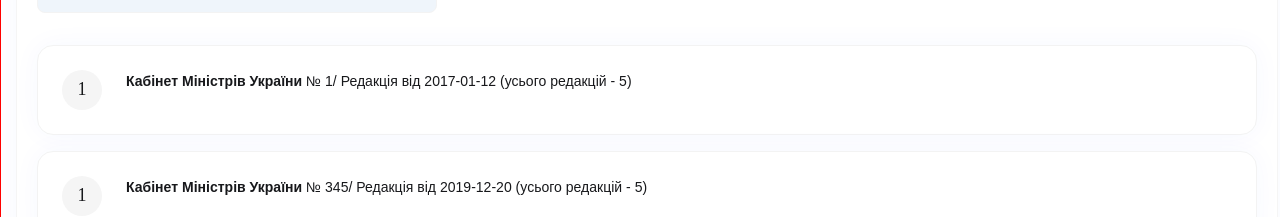
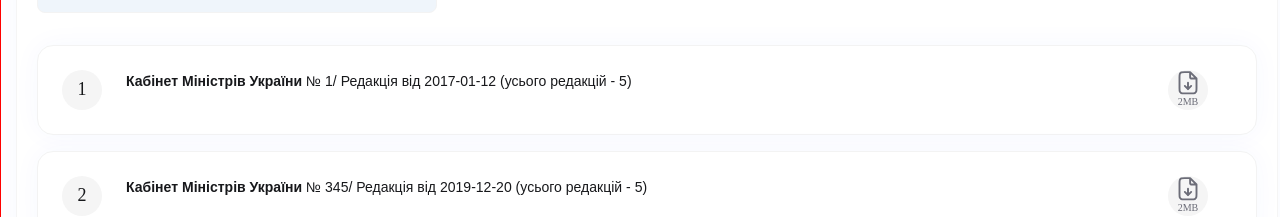
Before and after one commit to sonyaaat/localLaw, a Next.js app: page /search in a window 1280 px wide. Shown: the part 735-952 px from the top of the page. Built offline with nearby package versions, Linux system fonts and the light colour scheme.

Commit message:
Edited styles and search component

```diff
--- a/app/globals.css
+++ b/app/globals.css
@@ -12,6 +12,8 @@
   --brand-primary-dark: #5C8689;
   --background-senary: #F5F8FE;
   --additional-blue-light: #EFF5FB;
+  --brand-primary-light-max: #DAECED;
+  --text-secondary: #6C6D78;
 }
 * {
   box-sizing: border-box;
--- a/components/Item/Item.module.css
+++ b/components/Item/Item.module.css
@@ -18,7 +18,8 @@ max-width: 1224px;
     font-style: normal;
     font-weight: 400;
     line-height: 150%;
-
+display: flex;
+flex-direction: column;
     width: 40px;
 height: 40px;
 border-radius: 50%;
@@ -63,13 +64,49 @@ font-weight: 600;
     height: 20px;
 
 }
+.downloadGrey{
+    stroke: var(--text-secondary);
+/* fill: white; */
+}
+.download:hover,.download:focus .downloadGrey{
+    stroke:var(--brand-primary-dark);
+    fill:var(--brand-primary-dark);
+}
 .download{
     margin-left: auto;
     cursor: pointer;
 }
 .download:hover,.download:focus .downloadSvg{
-    fill:var(--brand-primary-dark)
+
+    stroke:var(--brand-primary-dark);
 }
-.highlight{
-    color: red;
+
+
+
+.activeText{
+    color: var(--brand-primary-dark);
+font-size: 16px;
+font-style: normal;
+font-weight: 600;
+line-height: 22px;
+letter-spacing: 0.048px;
+text-decoration-line: underline;
+background-color: var(--brand-primary-light-max);
+
 }
+.fileSize{
+    color: var(--text-secondary);
+font-size: 10px;
+font-style: normal;
+font-weight: 400;
+line-height:  145% ;
+letter-spacing: 0.02px;
+}
+
+.circle:hover .fileSize,.circle:focus.fileSize{
+    color:var(--brand-primary-dark)
+ }
+ .circle:hover .downloadGrey,
+.circle:focus .downloadGrey {
+  stroke: var(--brand-primary-dark) /* Color on hover and focus */
+}
--- a/components/MainPage/MainPage.module.css
+++ b/components/MainPage/MainPage.module.css
@@ -44,12 +44,12 @@
 
 }
 .mainWrapperBorder{
-  padding: 44px 20px;
+  padding: 44px 20px 0px 20px;
     border-radius: 16px;
 border: 1px solid #F5F5F5;
 background: var(--background-octonary, #FFF);
 box-shadow: 0px 0px 25px 0px rgba(43, 89, 255, 0.04);
-
+margin-bottom: 162px;
 }
 .borderWrapper{
   border-radius: 16px;
--- a/components/SearchItem/SearchItem.js
+++ b/components/SearchItem/SearchItem.js
@@ -1,13 +1,13 @@
 import css from "../Item/Item.module.css";
 import React from "react";
-export default function SearchItem({ data ,searchText,searchField}) {
-  function getHighlightedText(text, higlight=searchText) {
+export default function SearchItem({ data, searchText, searchField,pageNumber ,index}) {
+  function getHighlightedText(text, higlight = searchText) {
     // Split text on higlight term, include term itself into parts, ignore case
     var parts = text.split(new RegExp(`(${higlight})`, "gi"));
     return parts.map((part, index) => (
       <React.Fragment key={index}>
         {part.toLowerCase() === higlight.toLowerCase() ? (
-          <b style={{ backgroundColor: "#e8bb49" }}>{part}</b>
+          <b className={css.activeText}>{part}</b>
         ) : (
           part
         )}
@@ -17,11 +17,17 @@ export default function SearchItem({ data ,searchText,searchField}) {
   return (
     <li>
       <a className={css.item} href="#">
-        <div className={css.circle}> 1</div>
+        <div className={css.circle}> {index+(pageNumber*10)}</div>
         <div className={css.wrapper}>
-            {(searchField==="inName" ||searchField==="all" )&&  <h3 className={css.title}>{getHighlightedText(data.name)}</h3>}
-            { searchField==="inText" && <h3 className={css.title}>{data.name}</h3>}
-            { (searchField==="inText" ||searchField==="all") && <p className={css.title}>{getHighlightedText(data.text)}</p>}
+          {(searchField === "inName" || searchField === "all") && (
+            <h3 className={css.title}>{getHighlightedText(data.name)}</h3>
+          )}
+          {searchField === "inText" && (
+            <h3 className={css.title}>{data.name}</h3>
+          )}
+          {(searchField === "inText" || searchField === "all") && (
+            <p className={css.title}>{getHighlightedText(data.text)}</p>
+          )}
 
           <p className={css.text}>
             <span className={css.textBold}>{data.publisher}</span> №{" "}
@@ -29,6 +35,13 @@ export default function SearchItem({ data ,searchText,searchField}) {
             {data.revisionNumber ? data.revisionNumber : 1})
           </p>
         </div>
+
+        <div className={`${css.circle} ${css.download}`}>
+          <svg className={`${css.downloadGrey}`}>
+            <use href={`/sprite.svg#icon-file-download`}></use>
+          </svg>
+          <span className={css.fileSize}>2MB</span>
+        </div>
       </a>
     </li>
   );
--- a/components/SearchList/SearchList.js
+++ b/components/SearchList/SearchList.js
@@ -1,20 +1,25 @@
+import Link from "next/link";
 import SearchItem from "../SearchItem/SearchItem";
 import css from "./SearchList.module.css";
-export default function SearchList({ data, searchField, searchText }) {
-  console.log("searchField from list", searchField);
-  console.log("searchText1 from list", searchText);
+export default function SearchList({ data, searchField, searchText,pageNumber }) {
+  console.log()
 
   return (
     <>
       {data &&
       (data.length === 0 ? (
-        <p>Документів не знайдено</p>
+        <div className={css.notFoundWrapper}>
+          <p className={css.notFoundText}>Документів не знайдено</p>
+          <Link className={css.notFoundLink} href={"/"}>Назад на головну сторінку</Link>
+        </div>
       ) : (
         <ul className={css.list}>
-          {data.map((el) => (
+          {data.map((el,index) => (
             <ul key={el.id}>
               <SearchItem
+              index={index+1}
                 data={el}
+                pageNumber={pageNumber}
                 searchText={searchText}
                 searchField={searchField}
               />
--- a/components/SearchList/SearchList.module.css
+++ b/components/SearchList/SearchList.module.css
@@ -1,13 +1,26 @@
-.list{
-    margin-top: 32px;
-    /* border-radius: 16px;
-border: 1px solid #F5F5F5;
-background: var(--background-octonary, #FFF);
-box-shadow: 0px 0px 25px 0px rgba(43, 89, 255, 0.04); */
-
+.list {
+  margin-top: 32px;
+  display: flex;
+  flex-direction: column;
+  gap: 16px;
+}
+.notFoundWrapper{
+    margin-top: 20px;
 display: flex;
 flex-direction: column;
-/* padding: 20px; */
-gap: 16px;
-/* width: 1264px; */
+text-align: center;
 }
+.notFoundText{
+    color: var(--text-primary);
+    font-size: 24px;
+    font-style: normal;
+    font-weight: 700;
+    line-height: 100%;
+    margin-bottom: 10px;
+}
+.notFoundLink{
+
+}
+.notFoundLink:hover,.notFoundLink:focus{
+color: var(--brand-primary-dark);
+}
```
Also changed, not shown: components/Search/Search.js (+7 -2 lines), public/sprite.svg.
